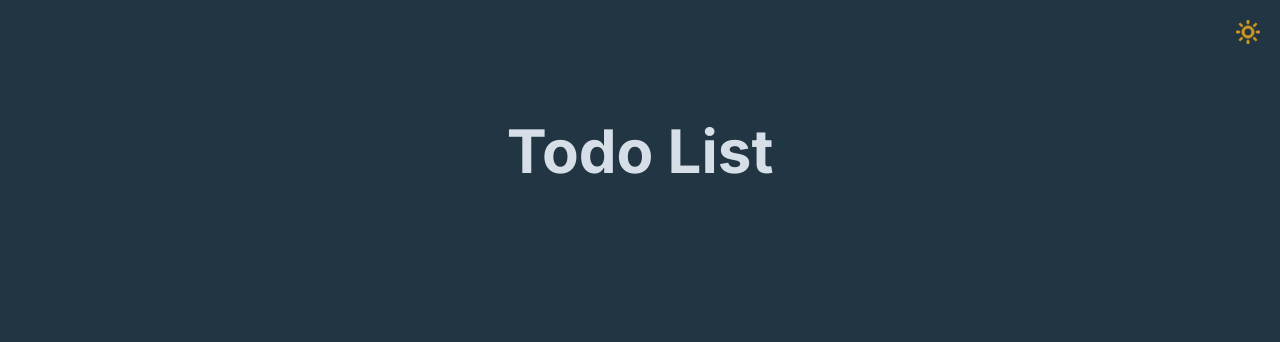
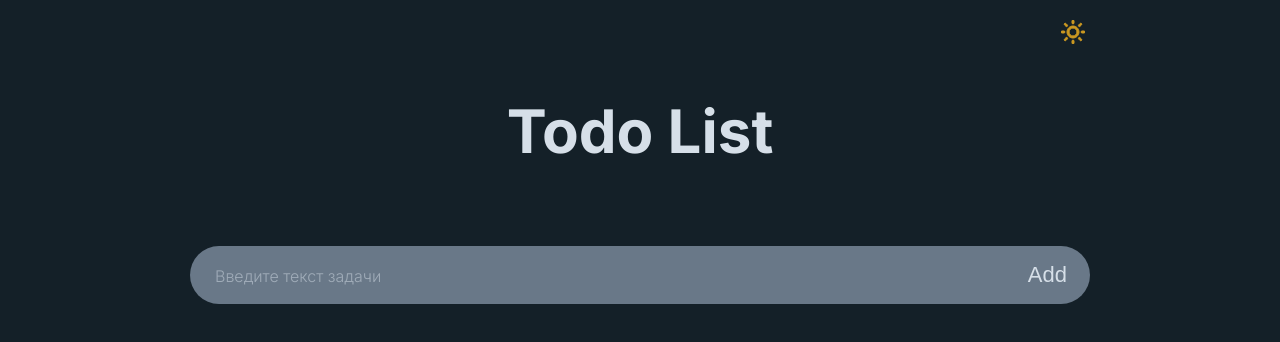
Before and after one commit to CallMeMaksimG/Todo, a plain HTML site: page index.html in a window 1280 px wide. Drawn offline with Linux system fonts and the light colour scheme; a web font is replaced by a local one.

Commit message:
Добавить форму ввода задачи

```diff
--- a/index.html
+++ b/index.html
@@ -28,6 +28,10 @@
             <div class="container">
                 <section class="main-section">
                     <h1 class="main-section__title">Todo List</h1>
+                    <form action="#">
+                        <input class="main-section__input" type="text" placeholder="Введите текст задачи">
+                        <button class="main-section__btn">Add</button>
+                    </form>
                 </section>
             </div>
         </main>
--- a/scss/mixins.scss
+++ b/scss/mixins.scss
@@ -15,6 +15,43 @@
     font-size: 60px;
     color: $color;
     text-align: center;
-    margin-top: 50px;
+    margin-top: 30px;
     transition: color .4s ease-in-out;
 }
+
+@mixin inputTask($background, $color, $placeholder) {
+    width: 100%;
+    background: $background;
+    color: $color;
+    border: none;
+    outline: none;
+    padding: 17px 25px;
+    font-size: 20px;
+    border-radius: 30px;
+    font-family: 'Inter', sans-serif;
+    margin-top: 80px;
+    transition: background .4s ease-in-out, color .4s ease-in-out;
+    &::placeholder {
+        color: $placeholder;
+        opacity: .5;
+        font-size: 16px;
+        font-weight: 200;
+        transition: color .4s ease-in-out;
+    }
+}
+
+@mixin addBtn($color) {
+    position: absolute;
+    top: 96px;
+    right: 23px;
+    border: none;
+    background: inherit;
+    color: $color;
+    font-size: 22px;
+    cursor: pointer;
+    transition: opacity .4s ease-in-out;
+    transition: color .4s ease-in-out;
+    &:hover {
+        opacity: 0.7;
+    }
+}
--- a/scss/style.scss
+++ b/scss/style.scss
@@ -33,13 +33,16 @@ html, body {
 }
 
 .container {
-    max-width: 1250px;
+    max-width: 900px;
     margin: 0 auto;
 }
 .container__header {
     padding: 20px 5px;
     display: flex;
     justify-content: end;
+}
+form {
+    position: relative;
 }
 
 .wrapper.darken {
@@ -49,6 +52,12 @@ html, body {
     }
     .main-section__title {
         @include title($darkMainFontColor);
+    }
+    .main-section__input {
+        @include inputTask(#697888, $darkMainFontColor, $darkMainFontColor);
+    }
+    .main-section__btn {
+        @include addBtn($darkMainFontColor);
     }
 }
 
@@ -60,4 +69,10 @@ html, body {
     .main-section__title {
         @include title($lightMainFontColor);
     }
+    .main-section__input {
+        @include inputTask(#ced6dd, $lightMainFontColor, $lightMainFontColor);
+    }
+    .main-section__btn {
+        @include addBtn($lightMainFontColor);
+    }
 }
--- a/scss/variables.scss
+++ b/scss/variables.scss
@@ -1,4 +1,4 @@
-$darkBackgroundColor: #223542;
+$darkBackgroundColor: #142028;
 $darkMainFontColor: #D6DFE8;
 $lightBackgroundColor: #ECEBE9;
 $lightMainFontColor: #192D45;
```
Also changed, not shown: css/style.css.
